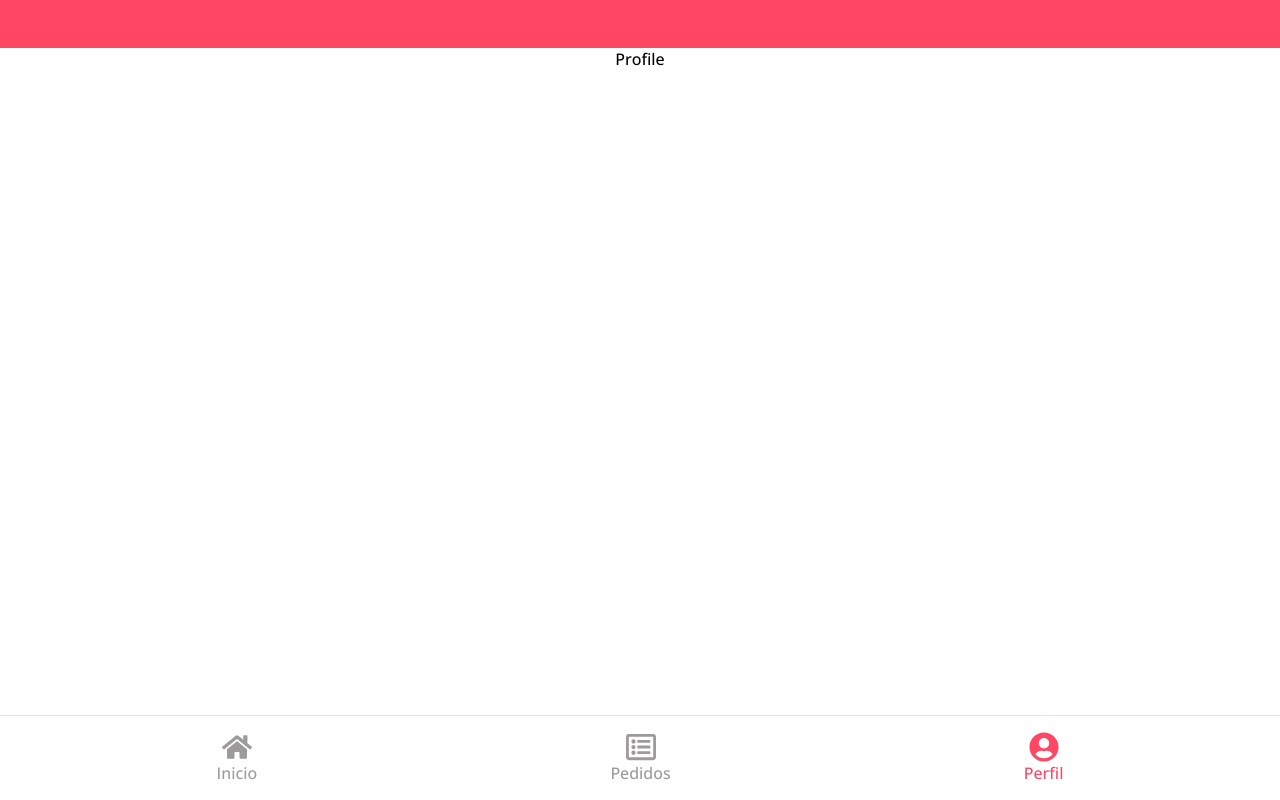
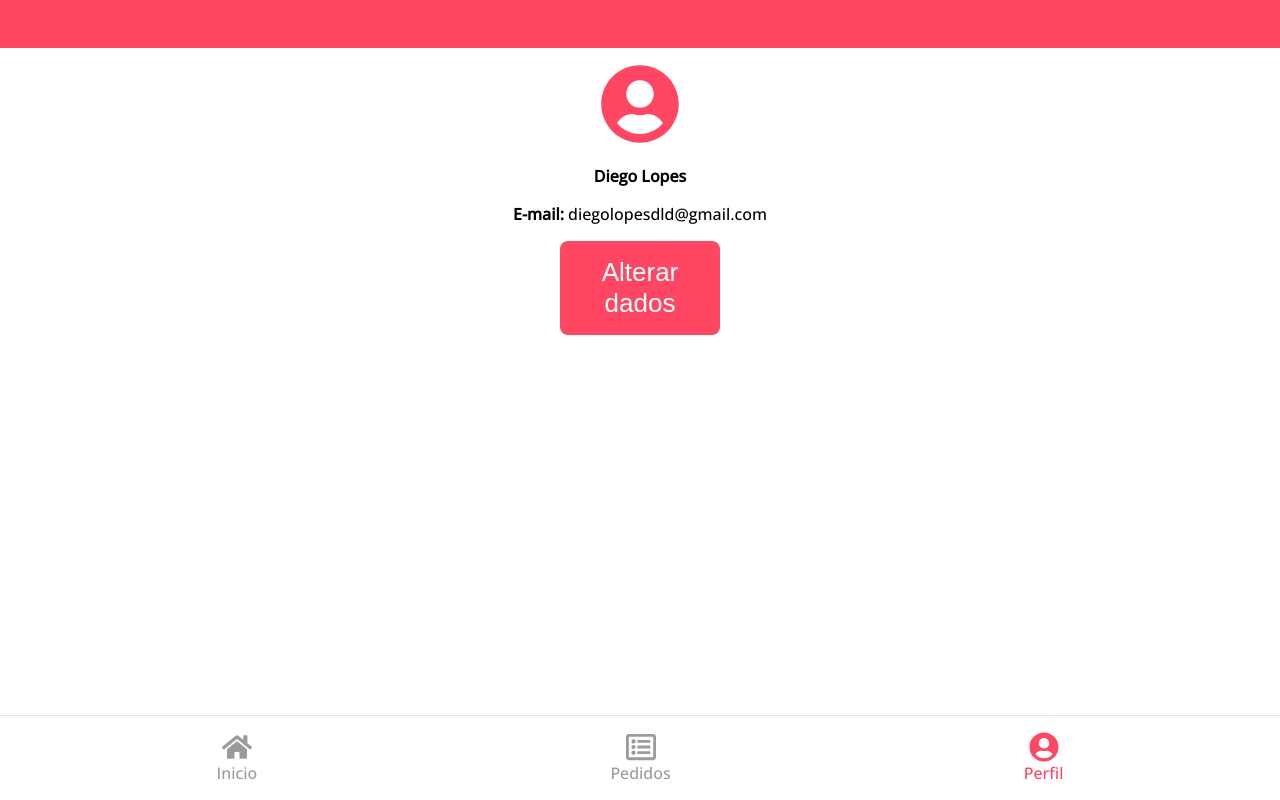
Before and after one commit to diegodld/delivery, a React (Vite) app: page /profile in a window 1280 px wide. Built offline with nearby package versions, Linux system fonts and the light colour scheme.

Commit message:
add profile page

```diff
--- a/src/index.css
+++ b/src/index.css
@@ -36,4 +36,5 @@ button {
   border: none;
   border-radius: 0.5rem;
   padding: 1rem;
+  cursor: pointer;
 }
--- a/src/pages/profile/Profile.jsx
+++ b/src/pages/profile/Profile.jsx
@@ -1,5 +1,22 @@
 import React from "react";
+import * as Icon from "react-icons/fa";
+import "./profile.css";
 
 export default function Profile() {
-  return <div>Profile</div>;
+  return (
+    <div className="profile-container">
+      <div className="profile-content">
+        <p className="image">
+          <Icon.FaUserCircle size={80} />
+        </p>
+        <p>
+          <b>Diego Lopes</b>
+        </p>
+        <p>
+          <b>E-mail: </b> diegolopesdld@gmail.com
+        </p>
+        <button>Alterar dados</button>
+      </div>
+    </div>
+  );
 }
--- /dev/null
+++ b/src/pages/profile/profile.css
@@ -0,0 +1,17 @@
+.profile-content {
+  display: flex;
+  flex-direction: column;
+  gap: 1rem;
+  align-items: center;
+  justify-content: center;
+}
+
+.profile-content button {
+  width: 10rem;
+  cursor: pointer;
+}
+
+.profile-content .image {
+  color: var(--primary-color);
+  margin-top: 1rem;
+}
```
